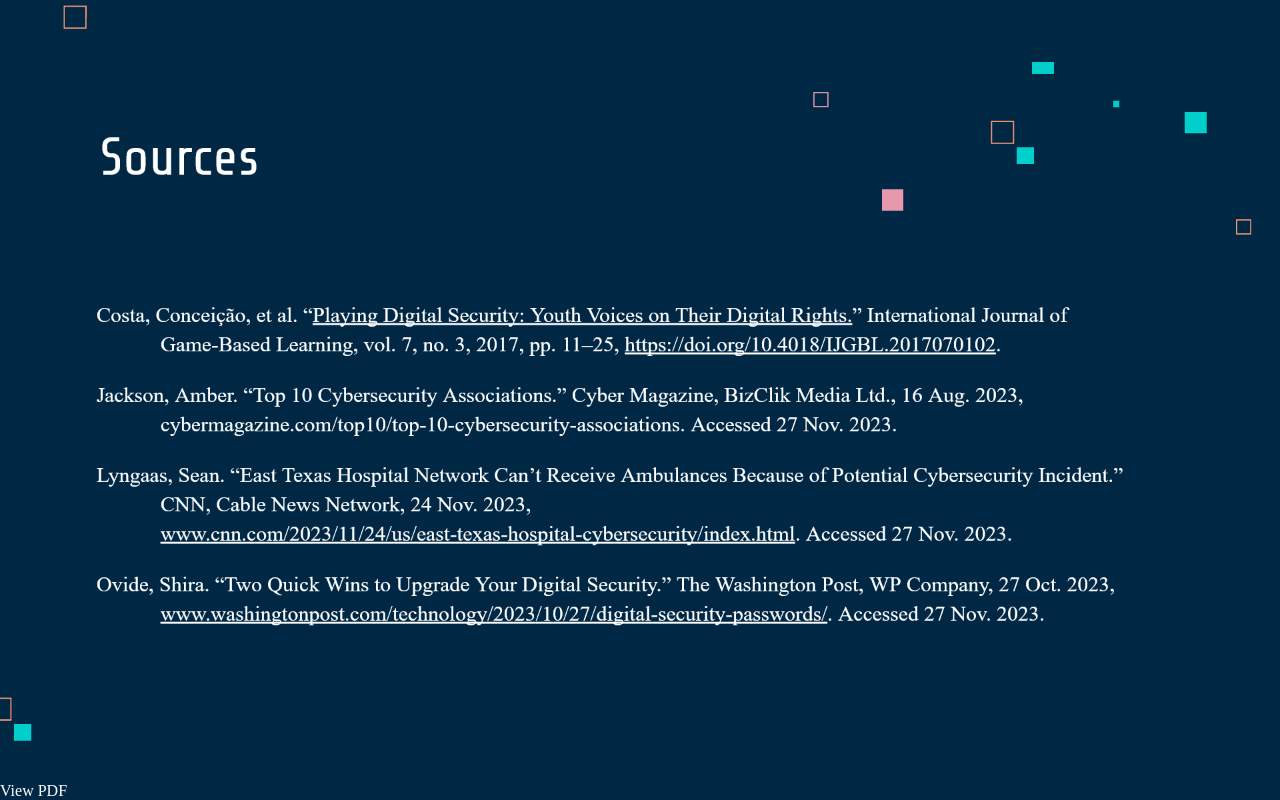
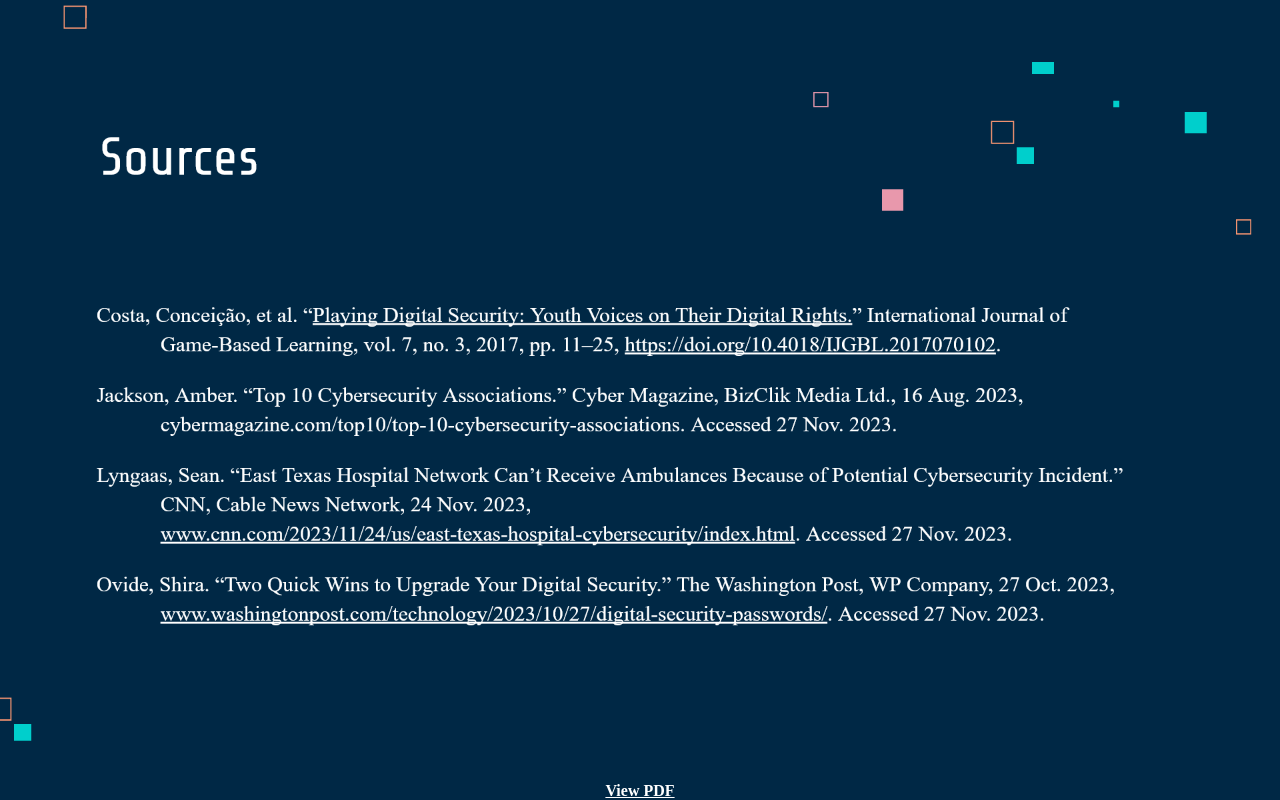
Before and after one commit to garbagemail0/garbagemail0.github.io, a plain HTML site: page sbu101/index.html in a window 1280 px wide. Shown: the part 4258-5058 px from the top of the page. Drawn offline with Linux system fonts and the light colour scheme.

Commit message:
pdf btn style

```diff
--- a/sbu101/index.html
+++ b/sbu101/index.html
@@ -18,6 +18,10 @@
         a {
             color: white;
             text-align: center;
+            display: block;
+            cursor: pointer;
+            font-weight: bold;
+            text-decoration: underline;
         }
     </style>
 </head>
```
